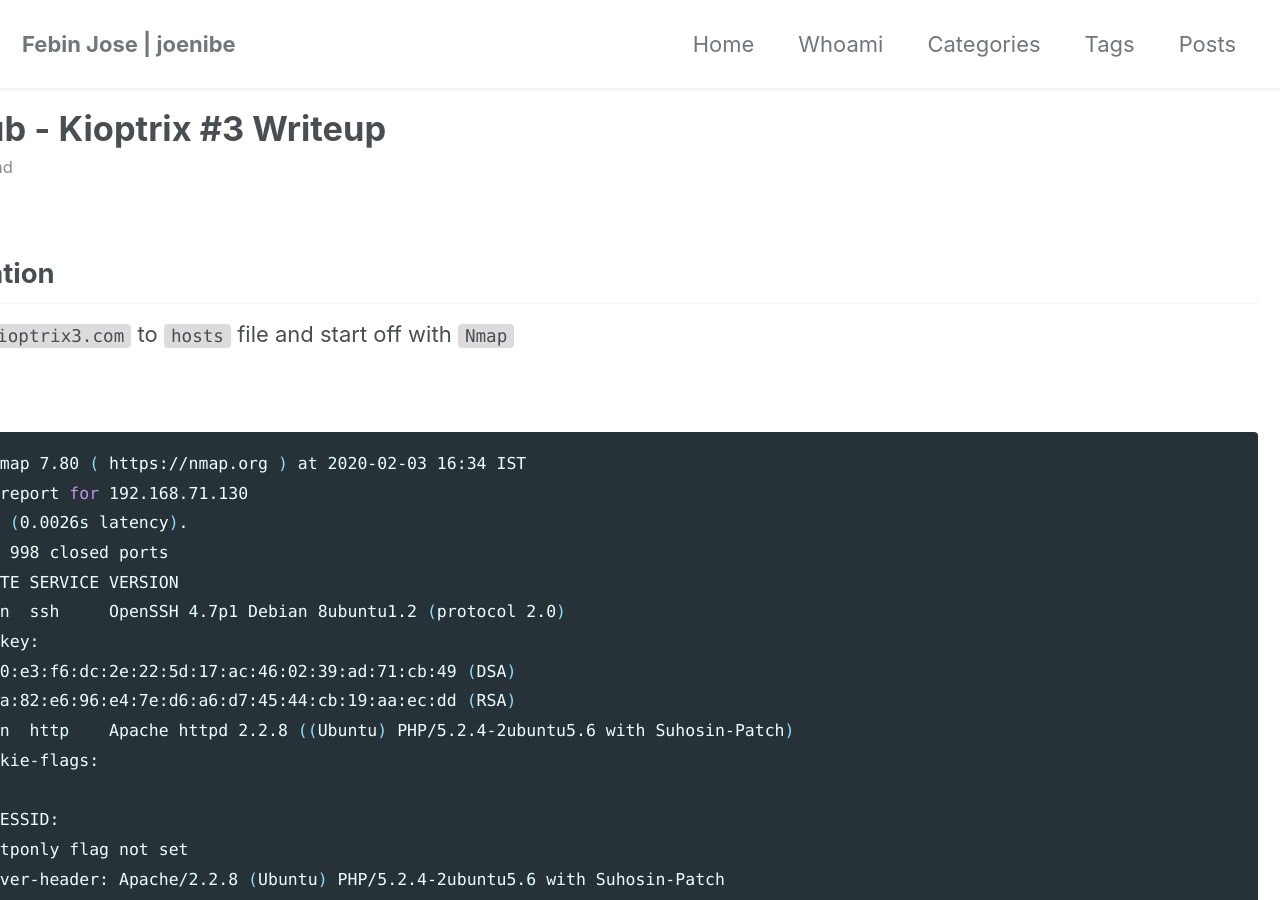
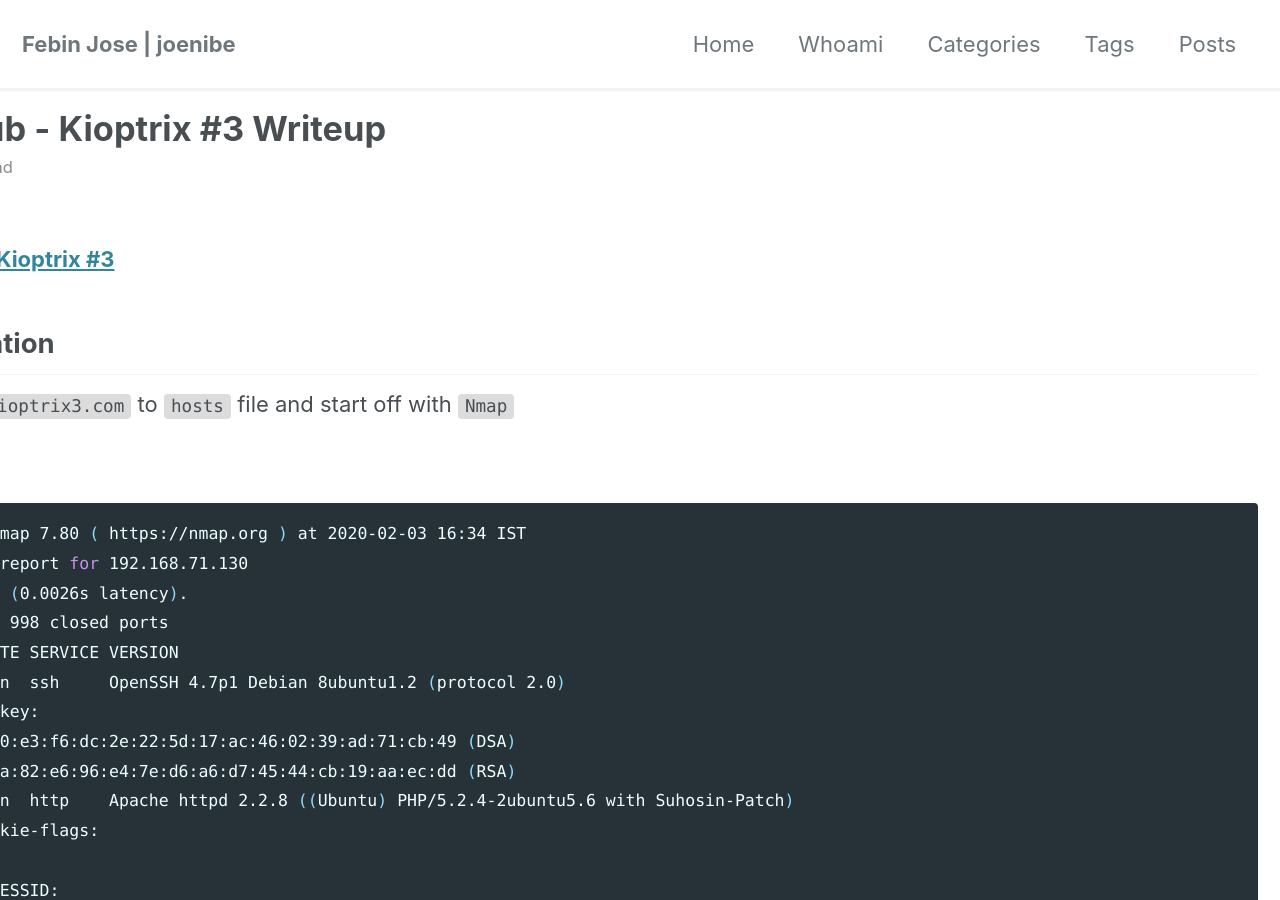
Before and after one commit to JoeNibe/JoeNibe.github.io, a Jekyll site: the page built from _posts/vulnhub/2020-02-07-kioptrix #3.md, in a window 1280 px wide and 900 px high. Built offline with Jekyll 4.4.1, drawn with Linux system fonts in a browser that asks for light colours; cached includes are drawn as plain includes; nearby versions of some CDN libraries.

Commit message:
Update 2020-02-07-kioptrix #3.md

```diff
--- a/_posts/vulnhub/2020-02-07-kioptrix #3.md
+++ b/_posts/vulnhub/2020-02-07-kioptrix #3.md
@@ -6,6 +6,8 @@ categories: OSCP
 tags: Vulnhub
 classes: wide
 ---
+### [Vulnhub - Kioptrix #3](https://www.vulnhub.com/entry/kioptrix-level-12-3,24/)
+
 ## Enumeration
 Lets add `kioptrix3.com` to `hosts` file and start off with `Nmap`
 
```
